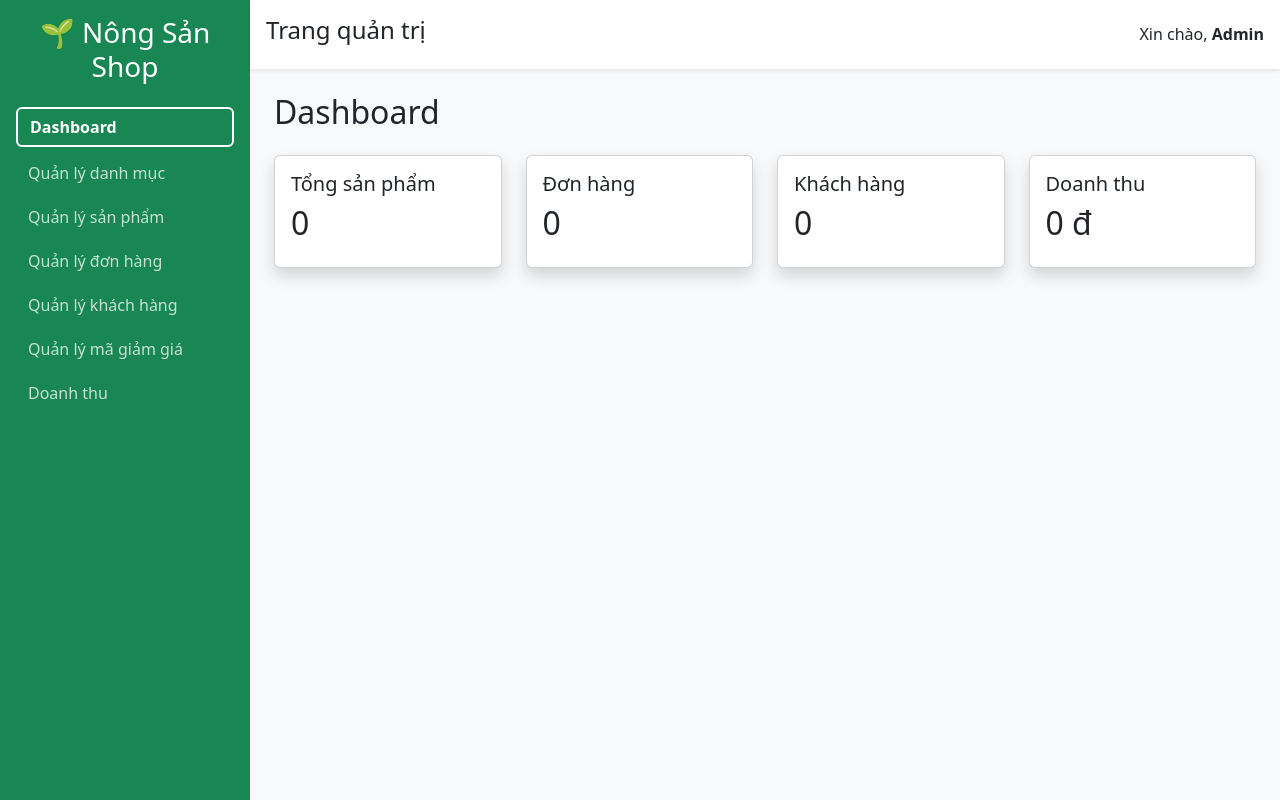
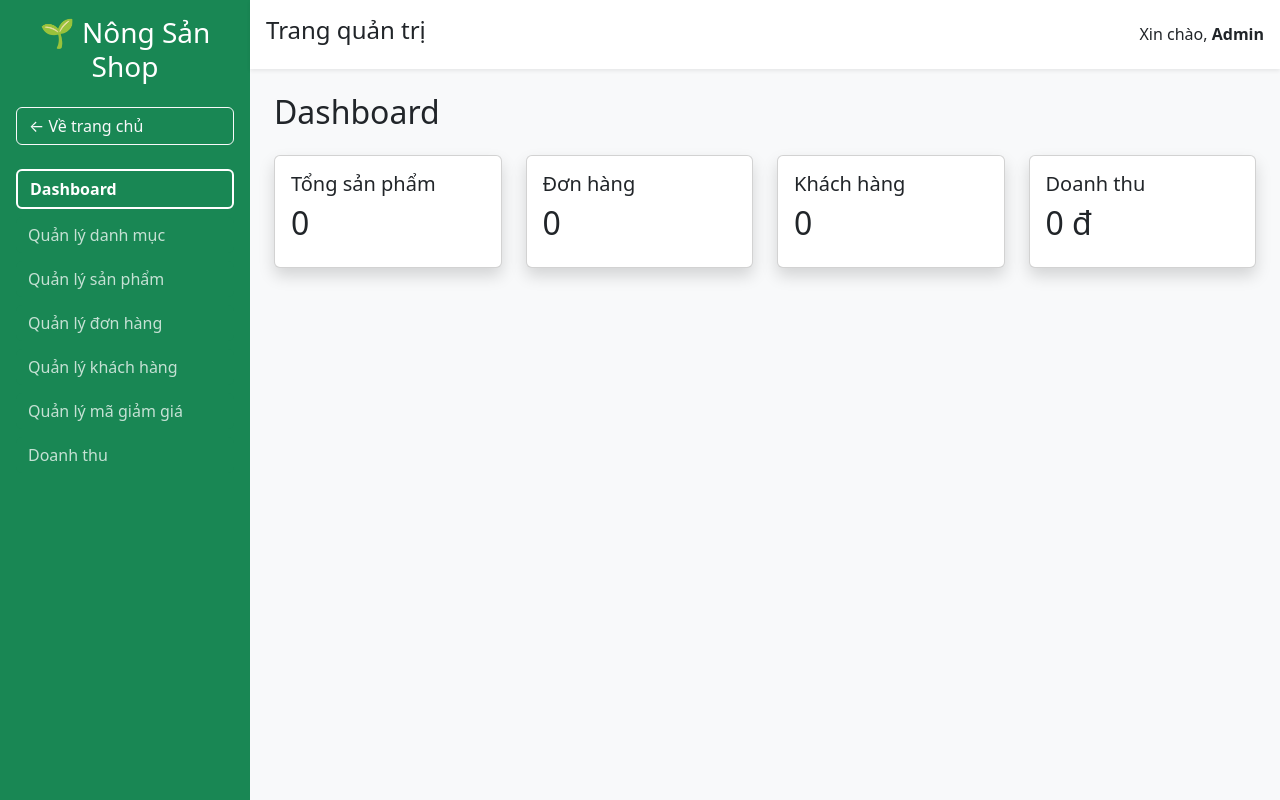
Before and after one commit to thuyen23102005/TMDT, a React app in the folder frontend/: page /admin in a window 1280 px wide. Built offline with nearby package versions, Linux system fonts and the light colour scheme; the HTML template or start-up script is replaced by a standard one.

Commit message:
ADD_BACK_HOME

```diff
--- a/frontend/src/components/Sidebar.jsx
+++ b/frontend/src/components/Sidebar.jsx
@@ -20,6 +20,11 @@ function Sidebar() {
             </h3>
 
             <div className="d-flex flex-column mt-4">
+
+                {/* Nút quay về trang chủ */}
+                <NavLink to="/" className="btn btn-outline-light text-start mb-4">
+                    ← Về trang chủ
+                </NavLink>
 
                 <NavLink to="/admin" end className={getNavLinkClass}>
                     Dashboard
```
